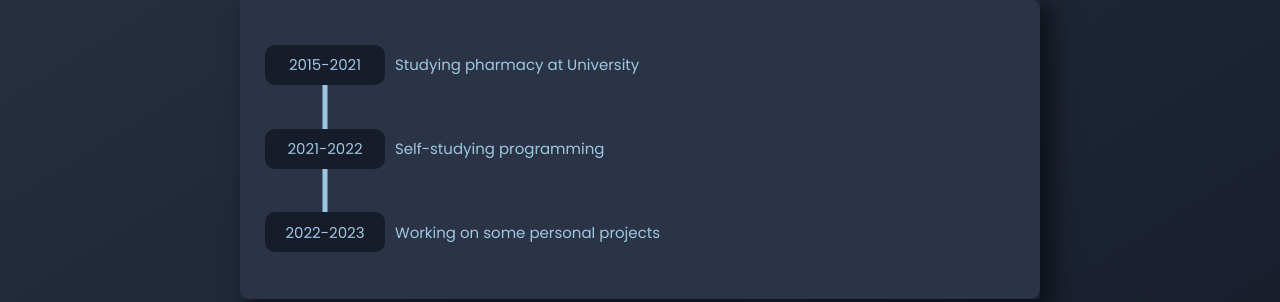
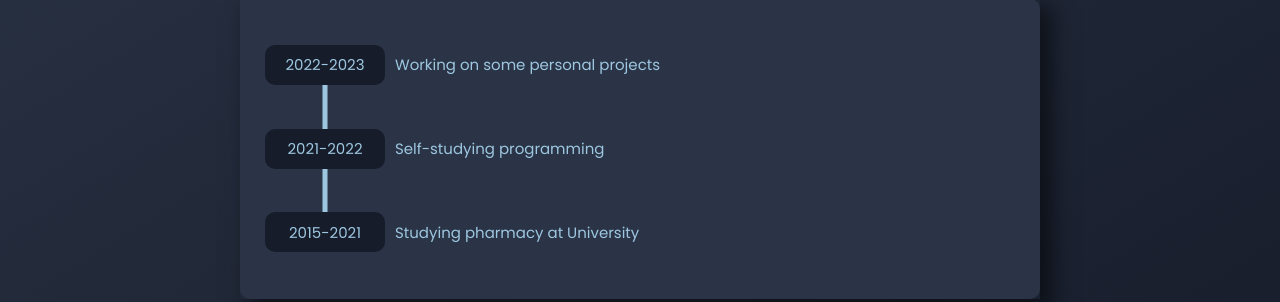
Before and after one commit to nevicoder/mipu, a React (Vite) app: page /experiences in a window 1280 px wide. Shown: the part 334-636 px from the top of the page. Built offline with nearby package versions, Linux system fonts and the light colour scheme; no server answers.

Commit message:
mapped to domain lyminhphuc.tech

```diff
--- a/src/components/Content/Experiences/index.jsx
+++ b/src/components/Content/Experiences/index.jsx
@@ -10,8 +10,8 @@ function Experiences() {
     <ul className={styles.list}>
       <li>
         <div className={styles.item}>
-          <div className={styles.milestone}>2015-2021</div>
-          <p>Studying pharmacy at University</p>
+          <div className={styles.milestone}>2022-2023</div>
+          <p>Working on some personal projects</p>
         </div>
       </li>
       <li>
@@ -22,8 +22,8 @@ function Experiences() {
       </li>
       <li>
         <div className={styles.item}>
-          <div className={styles.milestone}>2022-2023</div>
-          <p>Working on some personal projects</p>
+          <div className={styles.milestone}>2015-2021</div>
+          <p>Studying pharmacy at University</p>
         </div>
       </li>
     </ul>
```
